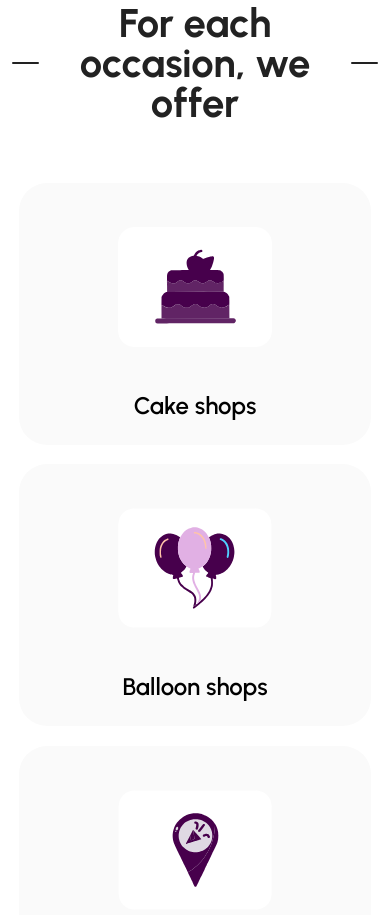
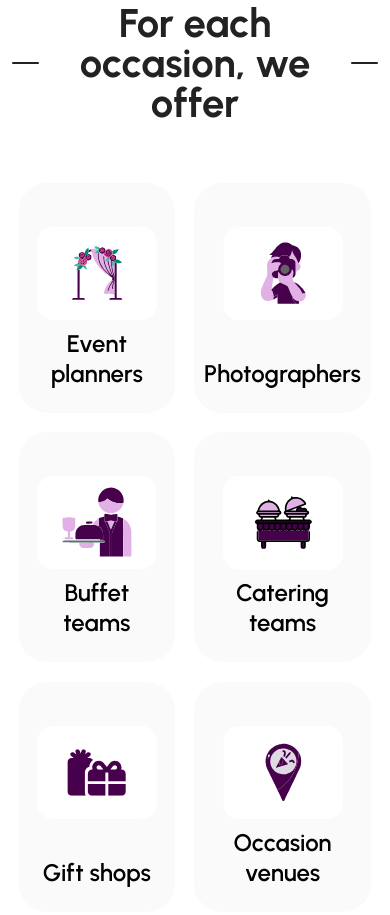
Before and after one commit to bahaabelala/monasba-tech, a plain HTML site: page index.html in a window 390 px wide. Shown: the part 3309-4224 px from the top of the page. Drawn offline with Linux system fonts and the light colour scheme.

Commit message:
changed some style

```diff
--- a/css/offers-section.css
+++ b/css/offers-section.css
@@ -36,3 +36,49 @@
   line-height: 30px;
   text-align: center;
 }
+
+@media (max-width: 520px) {
+  .offers .grid {
+    width: 100%;
+    display: grid;
+    grid-template-columns: repeat(2, 1fr);
+    grid-template-rows: repeat(4, 1fr);
+    grid-column-gap: 5vw;
+    grid-row-gap: 5vw;
+  }
+
+  .offers .grid .card:nth-last-of-type(1) {
+    grid-area: 1 / 1 / 2 / 2;
+  }
+  .offers .grid .card:nth-last-of-type(2) {
+    grid-area: 1 / 2 / 2 / 3;
+  }
+  .offers .grid .card:nth-last-of-type(3) {
+    grid-area: 2 / 1 / 3 / 2;
+  }
+  .offers .grid .card:nth-last-of-type(4) {
+    grid-area: 2 / 2 / 3 / 3;
+  }
+  .offers .grid .card:nth-last-of-type(5) {
+    grid-area: 3 / 1 / 4 / 2;
+  }
+  .offers .grid .card:nth-last-of-type(6) {
+    grid-area: 3 / 2 / 4 / 3;
+  }
+  .offers .grid .card:nth-last-of-type(7) {
+    grid-area: 4 / 1 / 5 / 2;
+  }
+  .offers .grid .card:nth-last-of-type(8) {
+    grid-area: 4 / 2 / 5 / 3;
+  }
+
+  .offers .card {
+    height: 230px;
+    padding: 44px 10px 24px 10px;
+  }
+
+  .offers .card img {
+    width: 120px;
+    height: auto;
+  }
+}
```
